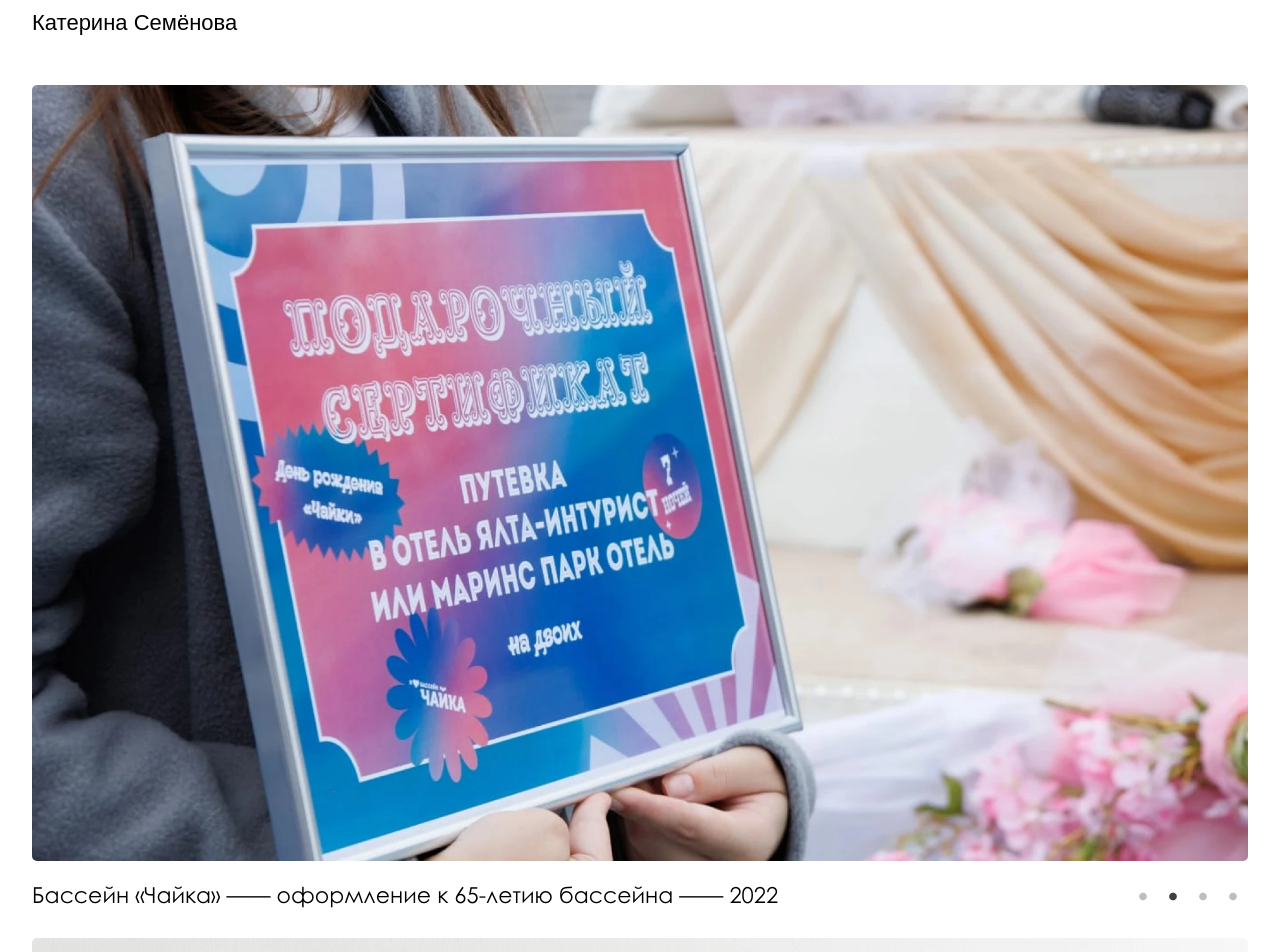
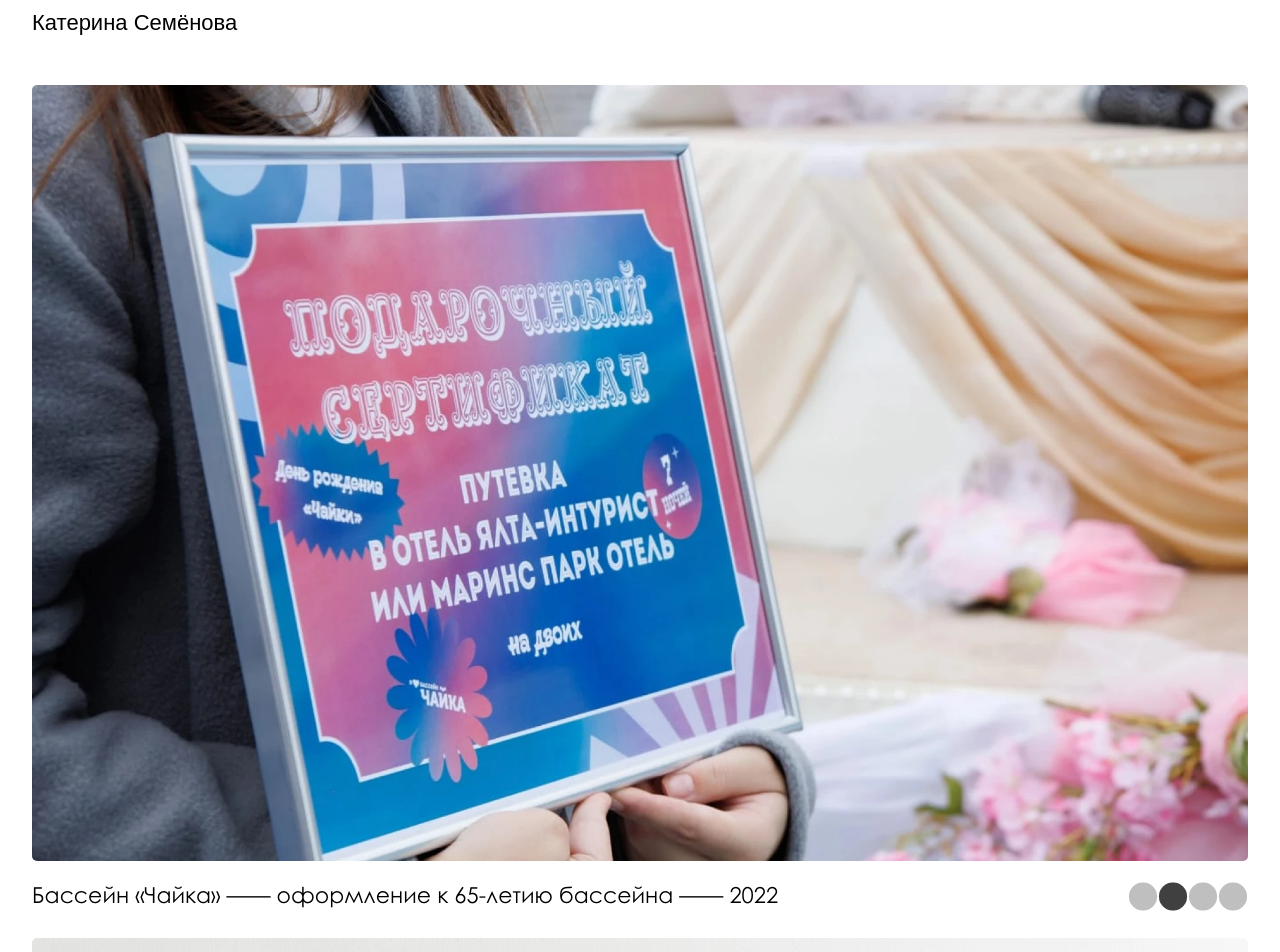
Before and after one commit to i0ji/p_semenova_next, a Next.js app: page / in a window 1280 px wide. Shown: the top 952 px of the page. Built offline with nearby package versions, Linux system fonts and the light colour scheme.

Commit message:
style: styling slide dots

```diff
--- a/src/components/Slides/Slides.module.scss
+++ b/src/components/Slides/Slides.module.scss
@@ -57,7 +57,7 @@
 
     li {
       font-size: xx-large;
-      transform: scale(1.5);
+      transform: scale(5.5);
     }
   }
 
```
Also changed, not shown: 3 other files (tests, documents, lock files or other folders).
